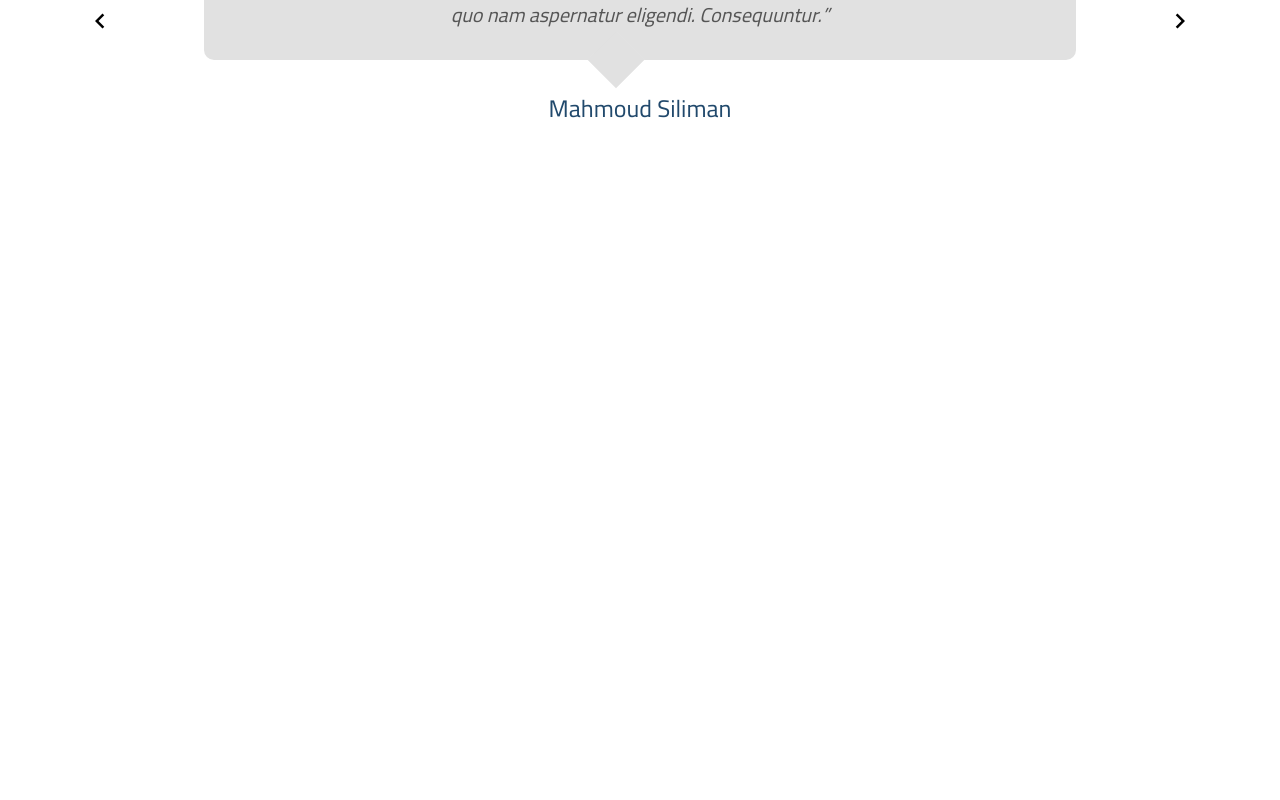
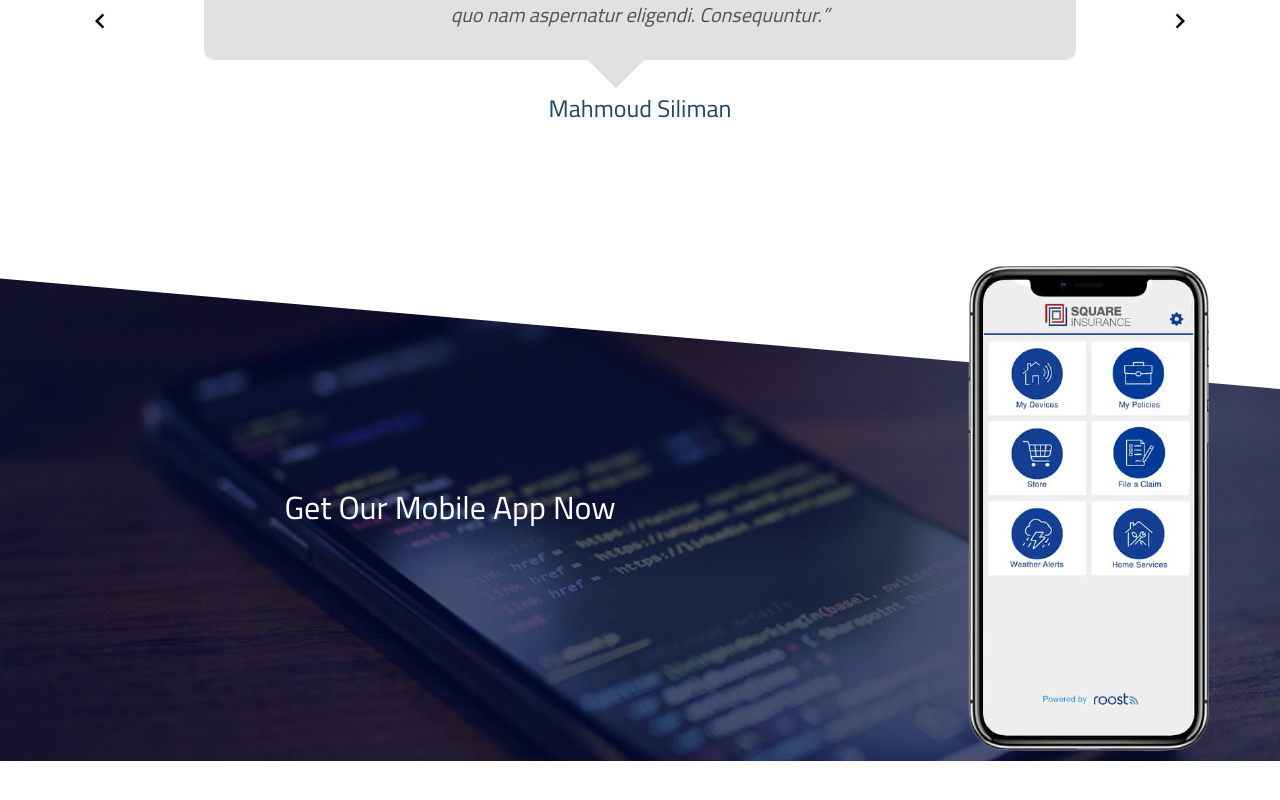
Before and after one commit to mahmoudsiliman75/al-gawda, a Vue app: page /home in a window 1280 px wide. Shown: the part 2836-3636 px from the top of the page. Built offline with nearby package versions, Linux system fonts and the light colour scheme; what bootstrap-icons-vue would draw is missing.

Commit message:
create mopile app comp

```diff
--- /dev/null
+++ b/src/components/CenterMobileApp.vue
@@ -0,0 +1,84 @@
+<template>
+  <div class="mobile-app-sec">
+
+    <!-- START:: OVERLAY -->
+    <div class="overlay">
+      <!-- START:: SECTION SVG -->
+      <div class="section-svg">
+        <svg data-name="Layer 1" xmlns="http://www.w3.org/2000/svg" viewBox="0 0 1200 120" preserveAspectRatio="none">
+          <path d="M1200 120L0 16.48 0 0 1200 0 1200 120z" class="shape-fill"></path>
+        </svg>
+      </div>
+      <!-- END:: SECTION SVG -->
+
+      <div class="container">
+        <div class="row">
+          <div class="col-12 col-md-8 mobile-app-info">
+            <h2> Get Our Mobile App Now </h2>
+            <div class="links-box">
+
+            </div>
+          </div>
+
+          <div class="col-12 col-md-4 mobile-app-img">
+            <img src="../assets/media/mobile.png" alt="">
+          </div>
+        </div>
+      </div>
+    </div>
+    <!-- END:: OVERLAY -->
+  </div>
+</template>
+
+<style lang="scss" scoped>
+// START:: IMPORT MAIN FILE
+@import "../assets/sass/main.scss";
+// END:: IMPORT MAIN FILE
+
+.mobile-app-sec {
+  overflow: hidden;
+  background-image: url('../assets/media/bg.png');
+  background-size: cover;
+  padding: $sectionPadding;
+  min-height: 500px;
+  max-height: 500px;
+  position: relative;
+  .overlay {
+    display: flex !important;
+    align-items: center;
+    position: absolute;
+    top: 0;
+    left: 0;
+    bottom: 0;
+    right: 0;
+    display: block;
+    min-height: 500px;
+    max-height: 500px;
+    background-color: rgba(0, 9, 56, 0.7);
+    z-index: 1;
+    color: #fff;
+  }
+  .section-svg {
+    position: absolute;
+    top: 0;
+    left: 0;
+    width: 100%;
+    overflow: hidden;
+    line-height: 0;
+    z-index: 2;
+    path {
+      fill: #fff
+    }
+  }
+  .mobile-app-img,
+  .mobile-app-info  {
+    z-index: 999;
+  }
+  .mobile-app-info {
+    display: flex;
+    flex-direction: column;
+    align-items: center;
+    justify-content: center;
+  }
+}
+</style>
--- a/src/components/ClientsTestemonials.vue
+++ b/src/components/ClientsTestemonials.vue
@@ -65,6 +65,7 @@ export default {
 
 .testemonuals-sec {
   padding: $sectionPadding;
+  padding-bottom: 90px;
   .carousel {
     .carousel__viewport {
       .carousel__track {
--- a/src/views/Home.vue
+++ b/src/views/Home.vue
@@ -8,7 +8,9 @@
 
     <team-work></team-work>
 
-    <clients-testeemonials></clients-testeemonials>
+    <clients-testemonials></clients-testemonials>
+
+    <center-mobile-app></center-mobile-app>
   </div>
 </template>
 
@@ -18,6 +20,7 @@ import CoursesSelection from "../components/CoursesSelection.vue";
 import OurBrief from "../components/OurBrief.vue";
 import TeamWork from "../components/TeamWork.vue";
 import clientsTestemonials from "../components/ClientsTestemonials.vue";
+import CenterMobileApp from "../components/CenterMobileApp.vue";
 
 export default {
   name: "Home",
@@ -27,7 +30,8 @@ export default {
     "courses-selection": CoursesSelection,
     "our-brief": OurBrief,
     "team-work": TeamWork,
-    "clients-testeemonials": clientsTestemonials,
+    "clients-testemonials": clientsTestemonials,
+    "center-mobile-app": CenterMobileApp,
   }
 };
 </script>
```
Also changed, not shown: src/assets/media/bg.png (added), src/assets/media/mobile.png (added).
